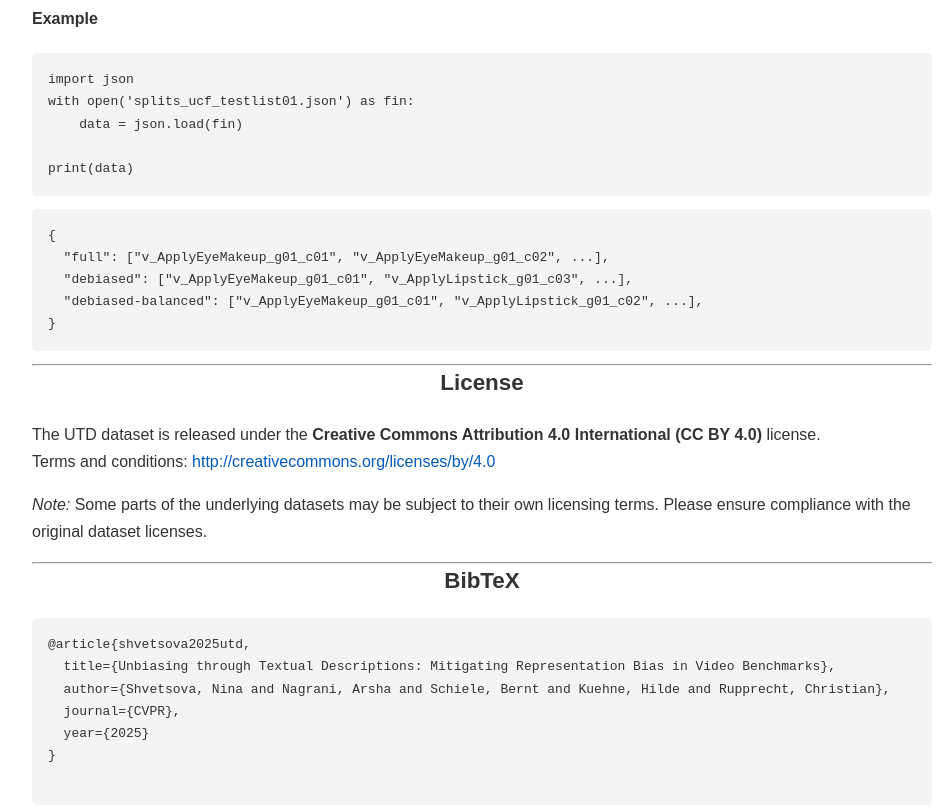
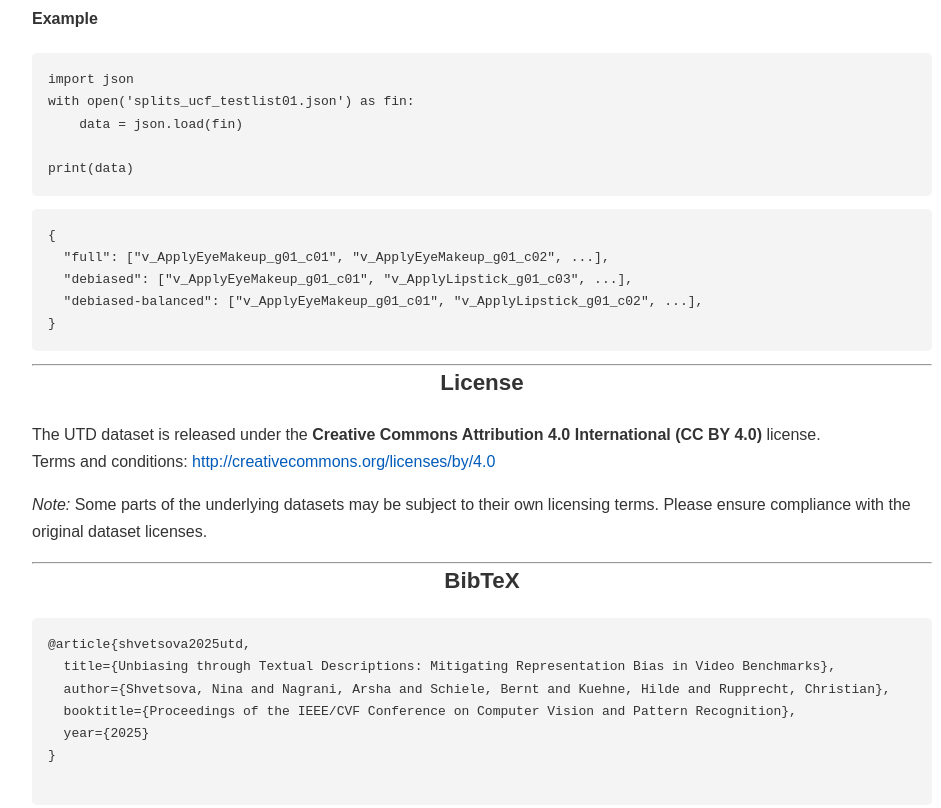
Before and after one commit to utd-project/utd-project.github.io, a plain HTML site: page index.html in a window 1280 px wide. Shown: the part 3739-4547 px from the top of the page, without its empty margins (158-1099 px from the left). Drawn offline with Linux system fonts and the light colour scheme; some icons are missing.

Commit message:
Fix BibTeX

```diff
--- a/index.html
+++ b/index.html
@@ -333,7 +333,7 @@ print(data)</code></pre>
 @article{shvetsova2025utd,
   title={Unbiasing through Textual Descriptions: Mitigating Representation Bias in Video Benchmarks},
   author={Shvetsova, Nina and Nagrani, Arsha and Schiele, Bernt and Kuehne, Hilde and Rupprecht, Christian},
-  journal={CVPR},
+  booktitle={Proceedings of the IEEE/CVF Conference on Computer Vision and Pattern Recognition},
   year={2025}
 }
   </pre>
```
